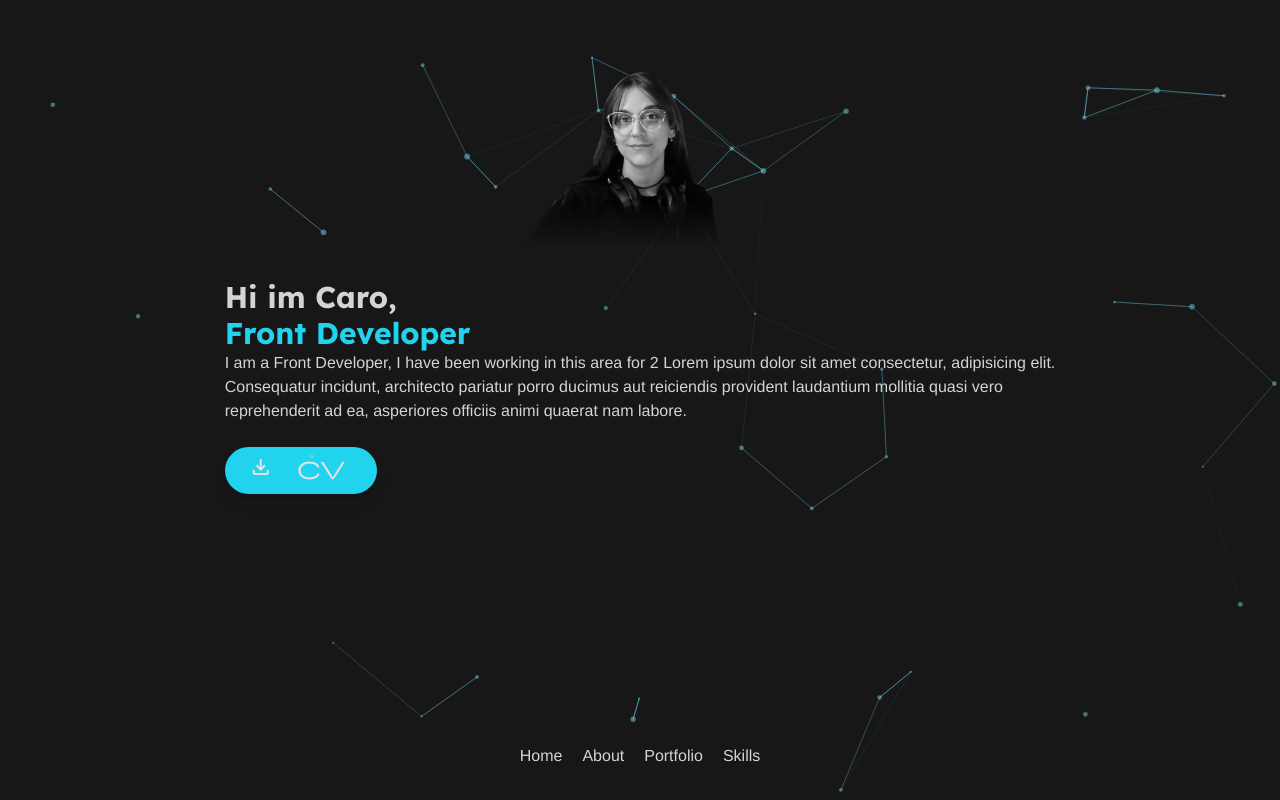
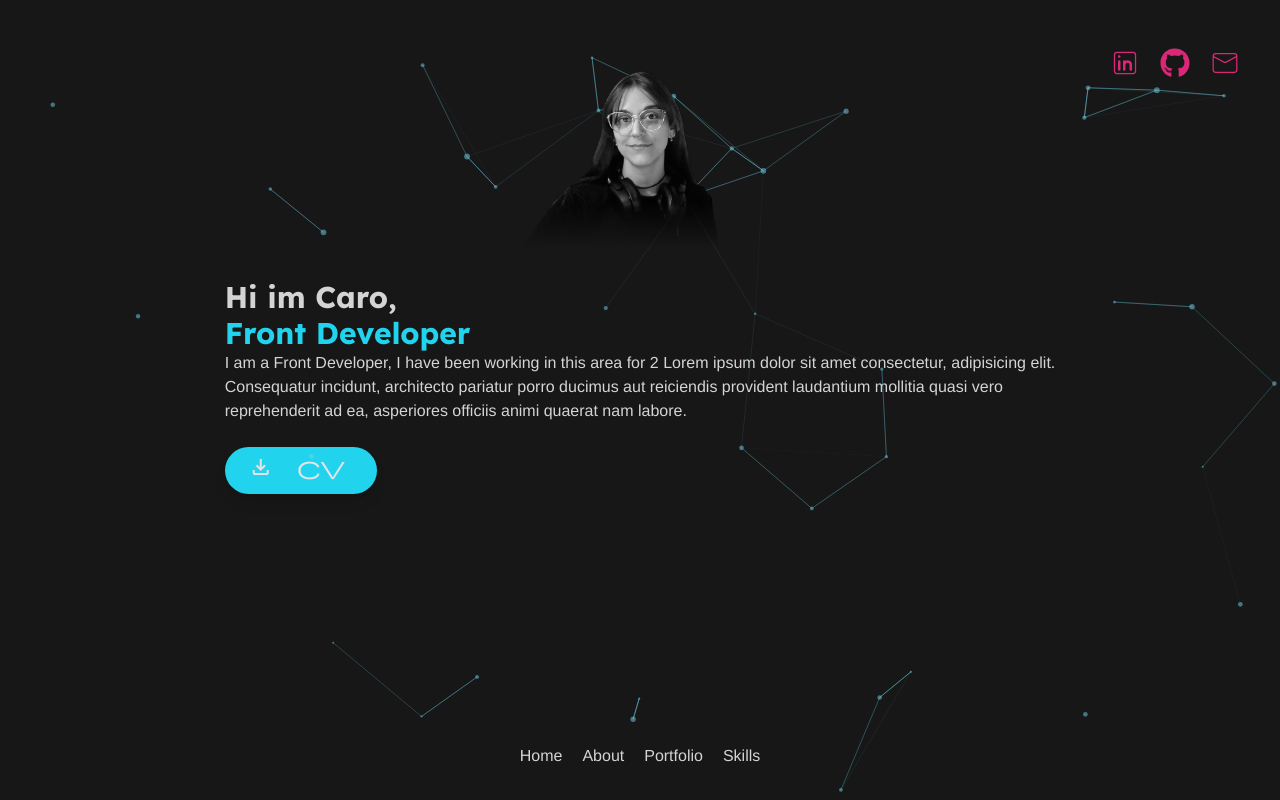
Before and after one commit to CarolinaPallaro/Web2024, a React (Vite) app in the folder Portfolio2024/: page / in a window 1280 px wide. Built offline with nearby package versions, Linux system fonts and the light colour scheme.

Commit message:
socialNav

```diff
--- a/Portfolio2024/src/(routes)/App.jsx
+++ b/Portfolio2024/src/(routes)/App.jsx
@@ -1,7 +1,7 @@
 
 import React from 'react'
 import {  NavBar, } from '../components/index';
-// import { SocialNav } from '../components/index';
+import { SocialNav } from '../components/index';
 import { Outlet } from 'react-router-dom';
 
 // import { BodyPage } from '../components/index';
@@ -14,7 +14,7 @@ function App() {
 
     <div className='App flex min-h-[100vh] h-full bg-no-repeat justify-center bg-neutral-900 '>
 
-    {/* <SocialNav /> */}
+    <SocialNav />
 
     <Outlet />
 
--- a/Portfolio2024/src/components/nav/NabBar.jsx
+++ b/Portfolio2024/src/components/nav/NabBar.jsx
@@ -7,7 +7,7 @@ const NavBar = () => {
     const location = useLocation();
 
     return (
-        <nav className="py-2 px-10 fixed bottom-6 left-0 w-full bg-transparent flex justify-center  desktop:px-10 z-50">
+        <nav className="py-2 px-10 fixed bottom-6 w-full bg-transparent flex justify-center  desktop:px-10 z-50">
 
             <ul className="flex space-x-5 font-sans text-wrap  flex-col items-center movil:flex-row movil:justify-center">
             {routes[0].children.map((route, index)=>(
--- a/Portfolio2024/src/components/nav/SocialNav.jsx
+++ b/Portfolio2024/src/components/nav/SocialNav.jsx
@@ -1,22 +1,21 @@
 import React from 'react';
-import socialItems from '../utils/Data';
+import {socialMedia} from './dataNavTop'
 // import { motion } from "framer-motion"
 
 
 const SocialNav = () => {
   return (
-    <div className=' top-5 flex flex-row items-end z-50'>
-      <ul className='flex'>
-        {socialItems.map((items) => (
-          <li key={items.id} className='mx-2'>
-            <a href={items.links} target="_blank" rel="noreferrer" className='flex items-center'>
-             {items.icons}
-
+    <section className="py-2 px-10 top-10 w-full fixed bg-transparent ">
+      <ul className=" text-details flex justify-end space-x-5">
+        {socialMedia.map((item, index) => (
+          <li className="text-3xl " key={index}>
+            <a href={item.link} target="_blank" rel="noopener noreferrer">
+              <item.icon className="cursor-pointer hover:text-primaryFont transition-colors duration-500 " />
             </a>
           </li>
         ))}
       </ul>
-    </div>
+    </section>
   );
 };
 
--- /dev/null
+++ b/Portfolio2024/src/components/nav/dataNavTop.js
@@ -0,0 +1,23 @@
+
+import { FaGithub } from 'react-icons/fa';
+import { CiLinkedin, CiMail } from 'react-icons/ci';
+
+const socialMedia = [
+  {
+    name: 'Linkedin',
+    link: 'https://www.linkedin.com/in/carolina-pallaro-20dev',
+    icon: CiLinkedin,
+  },
+  {
+    name: 'GitHub',
+    link: 'https://github.com/CarolinaPallaro',
+    icon: FaGithub  ,
+  },
+  {
+    name: 'Mail',
+    link: 'desp vemos',
+    icon: CiMail,
+  },
+];
+
+export {socialMedia};
--- /dev/null
+++ b/Portfolio2024/src/components/utils/Data.js
@@ -0,0 +1,38 @@
+
+
+//Front Projects
+
+const projectsFront = [{
+    id: 1,
+    title: "Odontólogos",
+    description: "Lorem ipsum dolor sit amet, consectetur adipiscing elit. Sed euismod, libero",
+    image: "",
+    link: "https://front-odontos.vercel.app/"
+
+},
+{
+    id: 2,
+    title: "Portfolio Anterior",
+    description: "Lorem ipsum dolor sit amet, consectetur adipiscing elit. Sed euismod, libero",
+    image: "",
+    link: "https://portfolio-web-five-swart.vercel.app/"
+},
+{
+    id: 3,
+    title: "TA TE TI",
+    description: "Lorem ipsum dolor sit amet, consectetur adipiscing elit. Sed euismod, libero",
+    image: "",
+    link: "https://front-odontos.vercel.app/"
+},
+{
+    id: 4,
+    title: "TOODO",
+    description: "Lorem ipsum dolor sit amet, consectetur adipiscing elit. Sed euismod, libero",
+    image: "",
+    link: "https://front-odontos.vercel.app/"
+}
+
+
+]
+
+export  { projectsFront};
--- a/Portfolio2024/src/components/utils/Data.jsx
+++ /dev/null
@@ -1,84 +0,0 @@
-
-import React from 'react';
-import { FaLinkedinIn, FaGithub } from 'react-icons/fa';
-// NavBar items
-
-// const itemsNav = [
-//     {
-//          id: 1,
-//          name: "Home",
-//          link: "/"
-//     },
-//     {
-//          id: 2,
-//           name: "About",
-//           link: "/about"
-//         },
-//     {
-//           id: 3,
-//           name: "Portfolio",
-//            link: "/portfolio"
-//         },
-//     {
-//           id: 4,
-//           name: "Skills",
-//            link: "/skills"
-//         },
-
-// ];
-
-
-// social media
-
-const  socialMedia = [
-    {
-        id: 1,
-        name: "Linkedin",
-        link: "https://www.linkedin.com/in/carolina-pallaro-20dev",
-        icon: <FaLinkedinIn/>
-    },
-    {
-        id: 2,
-        name: "GitHub",
-        link: "https://github.com/CarolinaPallaro",
-        icon: <FaGithub />
-    }
-];
-
-
-//Front Projects
-
-const projectsFront = [{
-    id: 1,
-    title: "Odontólogos",
-    description: "Lorem ipsum dolor sit amet, consectetur adipiscing elit. Sed euismod, libero",
-    image: "",
-    link: "https://front-odontos.vercel.app/"
-
-},
-{
-    id: 2,
-    title: "Portfolio Anterior",
-    description: "Lorem ipsum dolor sit amet, consectetur adipiscing elit. Sed euismod, libero",
-    image: "",
-    link: "https://portfolio-web-five-swart.vercel.app/"
-},
-{
-    id: 3,
-    title: "TA TE TI",
-    description: "Lorem ipsum dolor sit amet, consectetur adipiscing elit. Sed euismod, libero",
-    image: "",
-    link: "https://front-odontos.vercel.app/"
-},
-{
-    id: 4,
-    title: "TOODO",
-    description: "Lorem ipsum dolor sit amet, consectetur adipiscing elit. Sed euismod, libero",
-    image: "",
-    link: "https://front-odontos.vercel.app/"
-}
-
-
-]
-
-export default {socialMedia, projectsFront};
```
